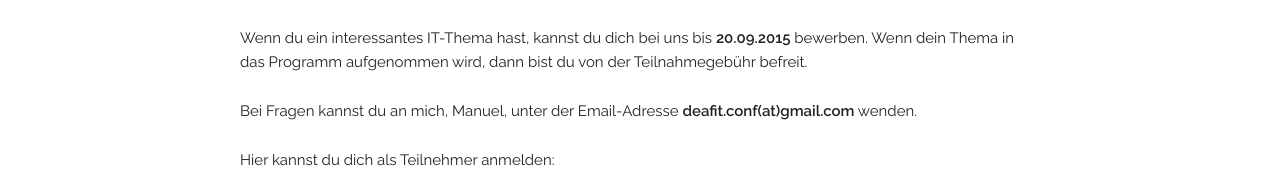
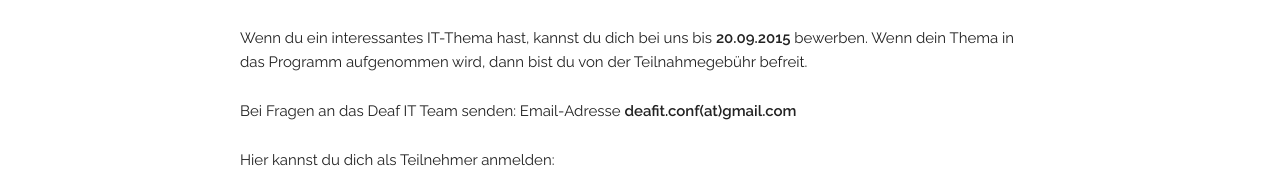
Before and after one commit to NickelPic/deafit.github.io, a Jekyll site: the page built from conference.md, in a window 1280 px wide and 900 px high, scrolled down 2440 px, cut to the strip 0-351 px from the top of the window. Shown: the part 158-348 px from the top of the strip. Built offline with Jekyll 4.4.1, drawn with Linux system fonts in a browser that asks for light colours; nearby versions of some CDN libraries; some of the changed text lies outside the part shown.

Commit message:
Update conference.md

```diff
--- a/conference.md
+++ b/conference.md
@@ -5,7 +5,7 @@
 share: true
 ---
 
-Vom **13. bis 15. November 2015** findet **in Nürnberg** die "DeafIT Conference 2015" statt.
+Vom **13. bis 15. November 2015** findet **in Nürnberg** die "Deaf IT Konferenz 2015" statt.
 
 ## Ankündigungsvideo:
 <iframe class="youtube" src="https://www.youtube.com/embed/IgYucwI3lWE" frameborder="0" cc_load_policy="1"></iframe>
@@ -152,7 +152,7 @@
 
 Wenn du ein interessantes IT-Thema hast, kannst du dich bei uns bis **20.09.2015** bewerben. Wenn dein Thema in das Programm aufgenommen wird, dann bist du von der Teilnahmegebühr befreit.
 
-Bei Fragen kannst du an mich, Manuel, unter der Email-Adresse **deafit.conf(at)gmail.com** wenden.
+Bei Fragen an das Deaf IT Team senden: Email-Adresse **deafit.conf(at)gmail.com**
 
 Hier kannst du dich als Teilnehmer anmelden:
 
```
